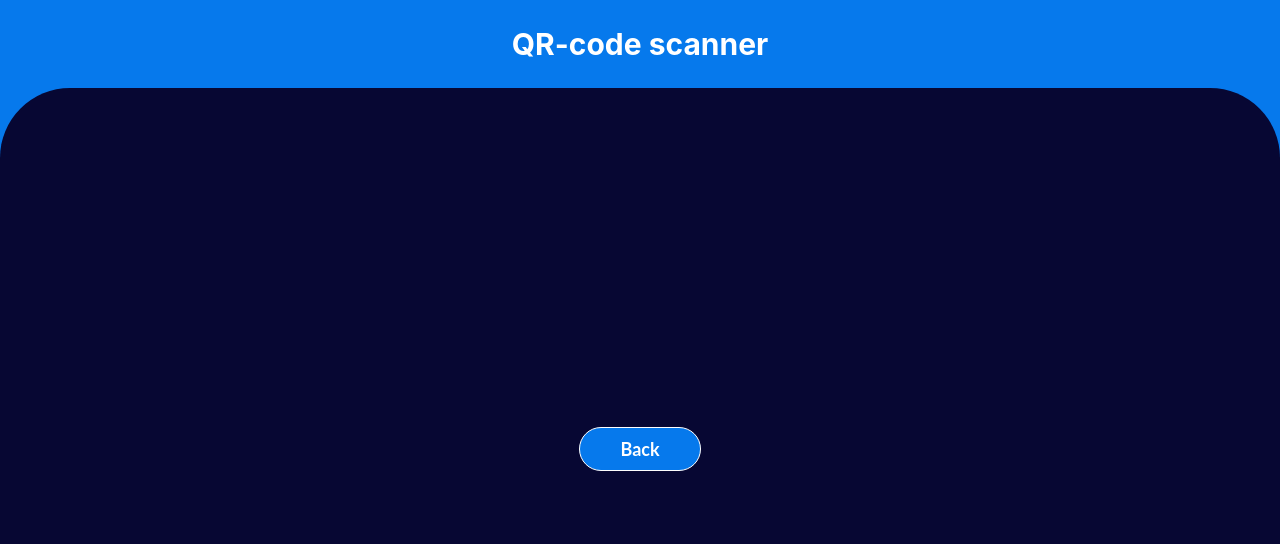
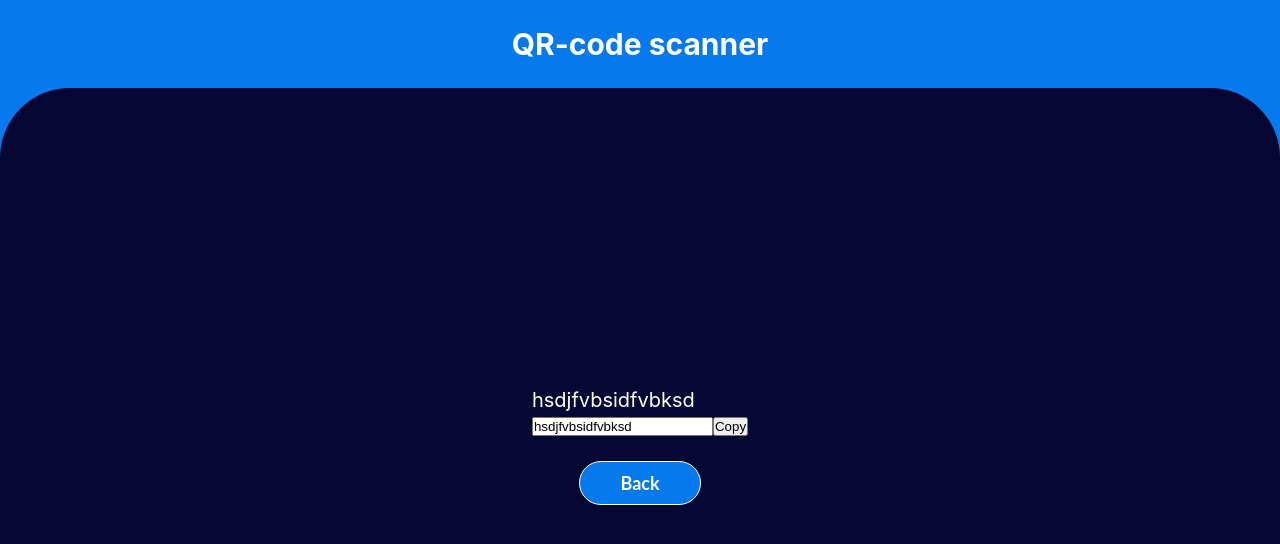
Before and after one commit to KseniaKras/qr-code-scanner, a React (Create React App) app: page / in a window 1280 px wide. Both pictures are taken after a click on the button "See results". Shown: the top 544 px of the page. Built offline with nearby package versions, Linux system fonts and the light colour scheme; the HTML template or start-up script is replaced by a standard one.

Commit message:
added saving to clipboard

```diff
--- a/package.json
+++ b/package.json
@@ -10,8 +10,10 @@
     "@types/jest": "^27.0.1",
     "@types/node": "^16.7.13",
     "@types/react": "^17.0.20",
+    "@types/react-copy-to-clipboard": "^5.0.2",
     "@types/react-dom": "^17.0.9",
     "react": "^17.0.2",
+    "react-copy-to-clipboard": "^5.0.4",
     "react-dom": "^17.0.2",
     "react-qr-reader": "^3.0.0-beta-1",
     "react-scripts": "5.0.0",
--- a/src/App.tsx
+++ b/src/App.tsx
@@ -8,7 +8,7 @@ import {Button} from "./components/common/Button";
 function App() {
 
     const [isShowingList, setIsShowingList] = useState<boolean>(false)
-    const [resultsArray, setResultsArray] = useState<string[]>([])
+    const [resultsArray, setResultsArray] = useState<string[]>(["hsdjfvbsidfvbksd"])
 
     let addToItemsList = (value: string) => {
         setResultsArray([...resultsArray, value])
@@ -18,13 +18,17 @@ function App() {
         setIsShowingList(!isShowingList)
     }
 
+    let saveResultToClipboard = () => {
+
+    }
+
     return (
         <div className="App">
             <header className="header">QR-code scanner</header>
             <div className="content">
                 {
                     isShowingList
-                        ? <ResultsList results={resultsArray}/>
+                        ? <ResultsList results={resultsArray} />
                         : <QrScannerContainer addToItemsList={addToItemsList}/>
                 }
                 <Button
--- a/src/components/QRScanner.module.css
+++ b/src/components/QRScanner.module.css
@@ -32,6 +32,7 @@
     color: white;
     display: inline-block;
     padding: 20px 0;
+    text-decoration: none;
     /*margin: 20px;*/
 }
 
--- a/src/components/ResultsList.module.css
+++ b/src/components/ResultsList.module.css
@@ -15,3 +15,8 @@
     margin: 5px;
     padding-bottom: 10px;
 }
+
+.itemLink {
+    text-decoration: none;
+    color: white;
+}
--- a/src/components/ResultsList.tsx
+++ b/src/components/ResultsList.tsx
@@ -1,14 +1,23 @@
-import React from 'react';
+import React, {useRef, useState} from 'react';
 import s from './ResultsList.module.css';
+import {Button} from "./common/Button";
+import {CopyToClipboard} from 'react-copy-to-clipboard';
 
 
 type ResultsList = {
     results: string[]
+    //saveResultToClipboard: () => void
 }
 
-const ResultsList: React.FC<ResultsList> = ({results}) => {
+const ResultsList: React.FC<ResultsList> = ({results, }) => {
 
-    let resultsItems = results.map( (r, i) => <li key={i} className={s.item}>{r}</li> )
+    let resultsItems = results.map( (r, i) => {
+        return <li key={i} className={s.item}>
+                <a href={r} className={s.itemLink}> {r} </a>
+            <ClipboardCopy copyText={r} />
+            </li>
+        }
+    )
 
     return (
         <div className={s.resultsBlock}>
@@ -20,3 +29,47 @@ const ResultsList: React.FC<ResultsList> = ({results}) => {
 };
 
 export default ResultsList;
+
+
+
+
+
+type ClipboardCopyPropsType = {
+    copyText: string
+}
+function ClipboardCopy({ copyText }: ClipboardCopyPropsType) {
+    const [isCopied, setIsCopied] = useState(false);
+
+    async function copyTextToClipboard(text: string) {
+        if ('clipboard' in navigator) {
+            return await navigator.clipboard.writeText(text);
+        } else {
+            return document.execCommand('copy', true, text);
+        }
+    }
+
+
+    const handleCopyClick = () => {
+        // Asynchronously call copyTextToClipboard
+        copyTextToClipboard(copyText)
+            .then(() => {
+                // If successful, update the isCopied state value
+                setIsCopied(true);
+                setTimeout(() => {
+                    setIsCopied(false);
+                }, 5000);
+            })
+            .catch((err) => {
+                console.log(err);
+            });
+    }
+
+    return (
+        <div>
+            <input type="text" value={copyText} readOnly />
+            <button onClick={handleCopyClick}>
+                <span>{isCopied ? 'Copied!' : 'Copy'}</span>
+            </button>
+        </div>
+    );
+}
```
Also changed, not shown: 1 other file (tests, documents, lock files or other folders).
